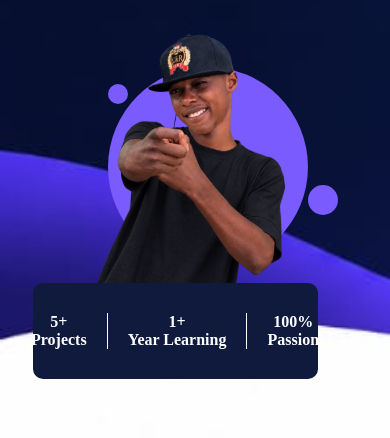
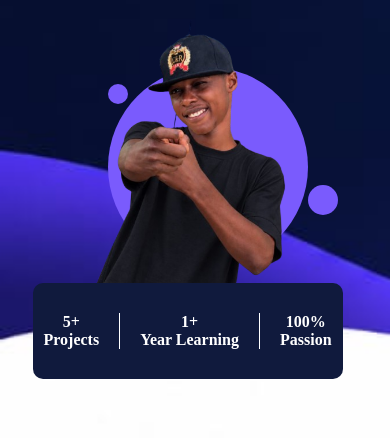
Before and after one commit to josephchiemeriadev/portfolio-app, a plain HTML site: page index.html in a window 390 px wide. Shown: the part 400-838 px from the top of the page. Drawn offline with nearby package versions, Linux system fonts and the light colour scheme.

Commit message:
Width fixed

```diff
--- a/home.css
+++ b/home.css
@@ -386,10 +386,6 @@ main {
   .under {
     flex-direction: column;
   }
-
-  .card-set {
-    width: 90%;
-  }
 }
 
 @media (min-width: 501px) and (max-width: 745px) {
```
